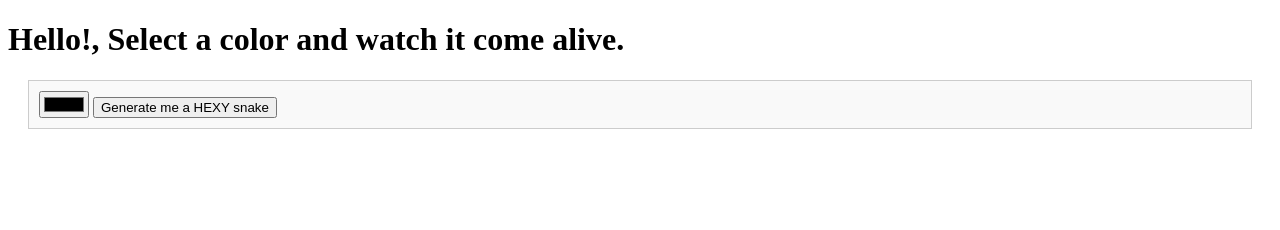
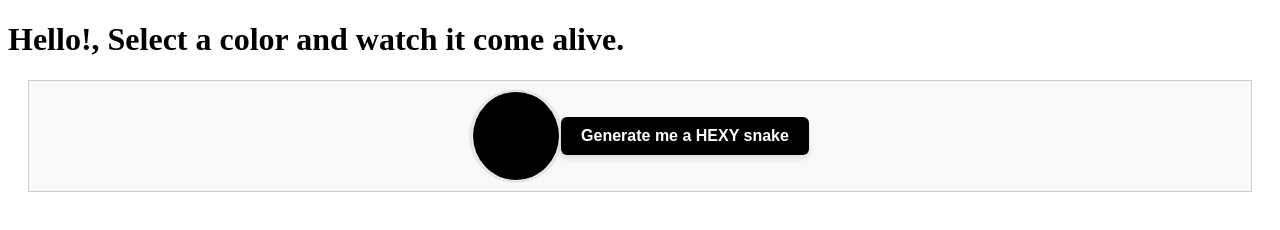
Before and after one commit to davidpark9/colorwave, a website: page index.html in a window 1280 px wide. Drawn offline with Linux system fonts and the light colour scheme.

Commit message:
new css update

```diff
--- a/index.css
+++ b/index.css
@@ -1,3 +1,58 @@
+#renderedContent {
+  display: flex;
+  align-items: center; /* Align items vertically in the center */
+  justify-content: center; /* Align items horizontally in the center */
+}
+
+
+
+#submitBtn{
+  display: inline-block;
+  padding: 10px 20px;
+  font-size: 16px;
+  font-weight: bold;
+  text-align: center;
+  text-decoration: none;
+  border: none;
+  border-radius: 6px;
+  color: #ffffff;
+  background-color: black;
+  box-shadow: 0 4px 6px rgba(0, 0, 0, 0.1);
+  transition: background-color 0.3s ease;
+  cursor: pointer;
+}
+#submitBtn:hover {
+  background-color: #45a049;
+}
+
+#colorPicker {
+  appearance: none;
+  -webkit-appearance: none;
+  border: none;
+  width: 90px;
+  height: 90px;
+  border-radius: 50%;
+  outline: none;
+  cursor: pointer;
+}
+
+#colorPicker::-webkit-color-swatch-wrapper {
+  padding: 0;
+}
+
+#colorPicker::-webkit-color-swatch {
+  border: none;
+  border-radius: 50%;
+  width: 100%;
+  height: 100%;
+}
+
+#colorPicker {
+  box-shadow: 0 0 3px rgba(0, 0, 0, 0.3);
+}
+
+
+
 .circle {
   position: absolute;
   justify-content: center;
```
Also changed, not shown: index.html (+1 -36 lines).
